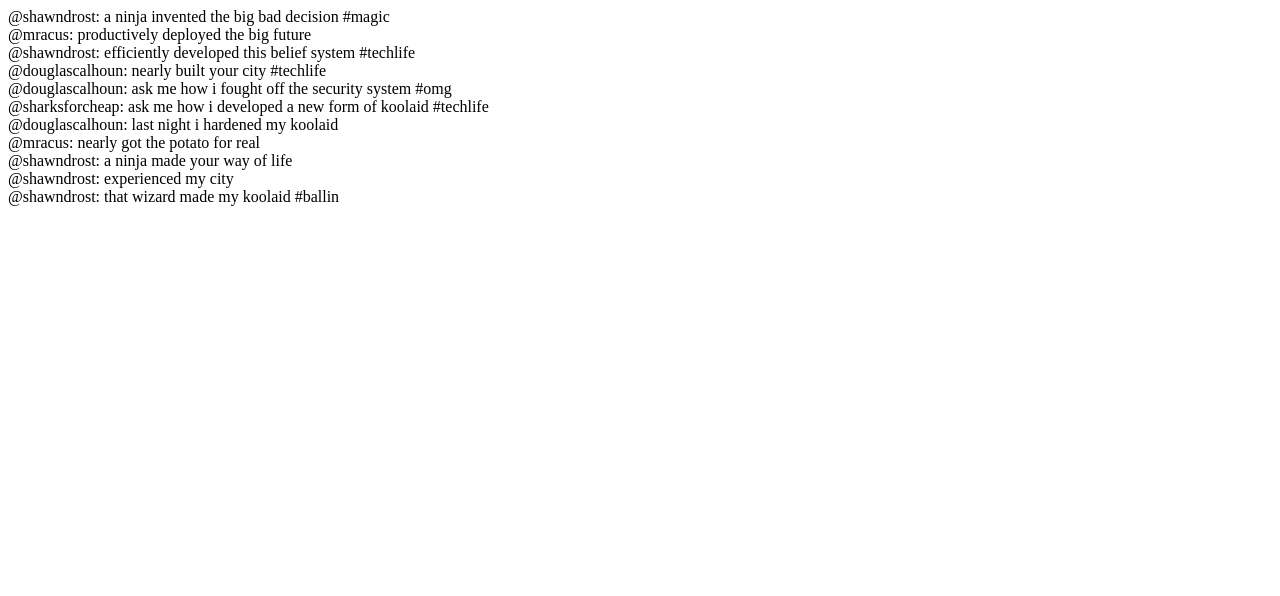
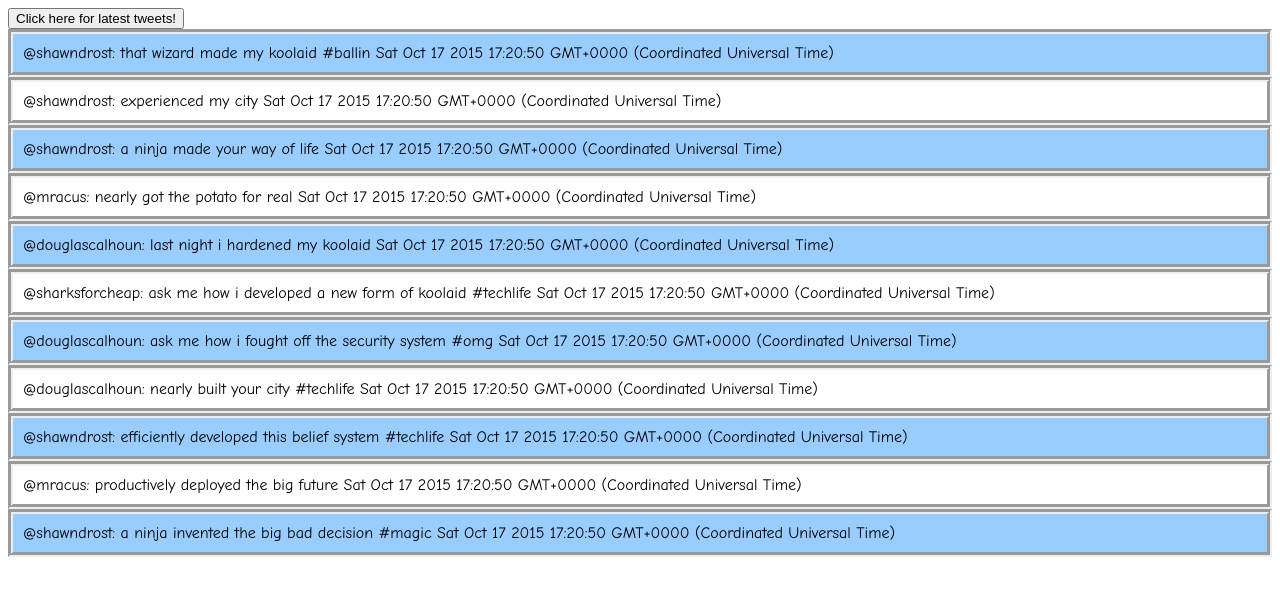
Before and after one commit to stinkyfruit/Twittler, a plain HTML site: page index.html in a window 1280 px wide. Drawn offline with Linux system fonts and the light colour scheme.

Commit message:
Styling updated and new tweets now visible

```diff
--- a/index.html
+++ b/index.html
@@ -3,25 +3,54 @@
   <head>
     <script src="jquery.js"></script>
     <script src="data_generator.js"></script>
+    <link href="style.css" rel="stylesheet" />
   </head>
+
   <body>
+    <button class="update-tweets" type='button'>Click here for latest tweets!</button>
+    <div class="tweets"></div>
     <script>
 
       $(document).ready(function(){
         var $body = $('body');
-        $body.html('');
+//        $body.html('');
+        var index = streams.home.length - 1;
 
-        var index = streams.home.length - 1;
+        var receivedTweets = [];
+
         while(index >= 0){
           var tweet = streams.home[index];
-          var $tweet = $('<div></div>');
-          $tweet.text('@' + tweet.user + ': ' + tweet.message);
-          $tweet.appendTo($body);
+          displayTweet(tweet);
+          receivedTweets.push(tweet);
           index -= 1;
         }
 
+        // get timestamp of latest recieved tweet
+        // get all tweets from stream that were created after that timestamp
+        function getLatestTweets () {
+          var previousTimeStamp = receivedTweets[receivedTweets.length-1].created_at;
+          return streams.home.filter(function (tweet){
+            return tweet.created_at > previousTimeStamp;
+          });
+        }
+
+        // add a single tweet to the page
+        function displayTweet (tweet) {
+          var $tweet = $('<div></div>').addClass("tweet");
+          $tweet.text('@' + tweet.user + ': ' + tweet.message + " " + tweet.created_at);
+          $tweet.prependTo(".tweets");
+        }
+
+        function updateTweets() {
+          var latest = getLatestTweets();
+          latest.forEach(function (t) { displayTweet(t); })
+        };
+
+        $('button.update-tweets').on('click', updateTweets);
+
       });
+    </script>
 
-    </script>
+
   </body>
 </html>
--- /dev/null
+++ b/style.css
@@ -0,0 +1,10 @@
+.tweet {
+	font-family: "Comic Sans MS", cursive, sans-serif;
+	border-width: 5px;
+	padding: 10px;
+	border-style: groove;
+}
+
+.tweet:nth-child(odd) {
+	background-color: #99CCFF;
+}
```
